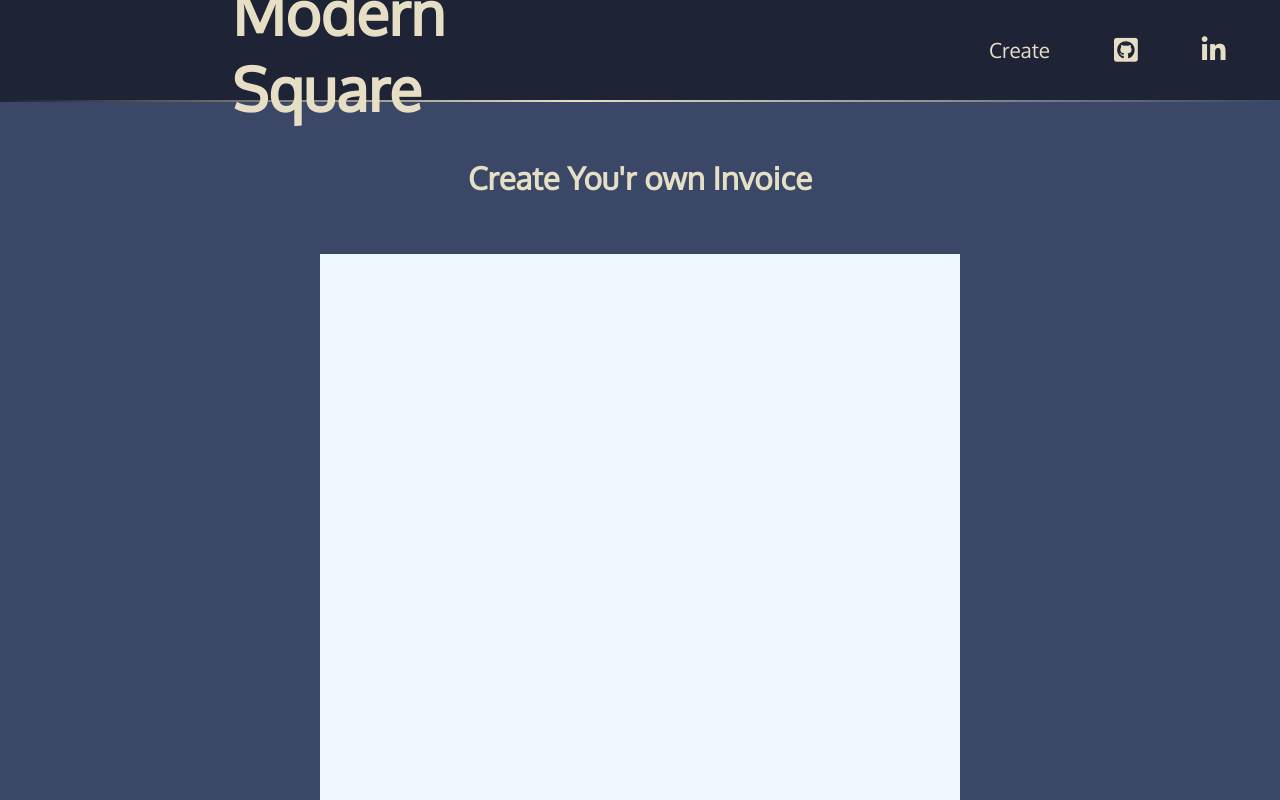
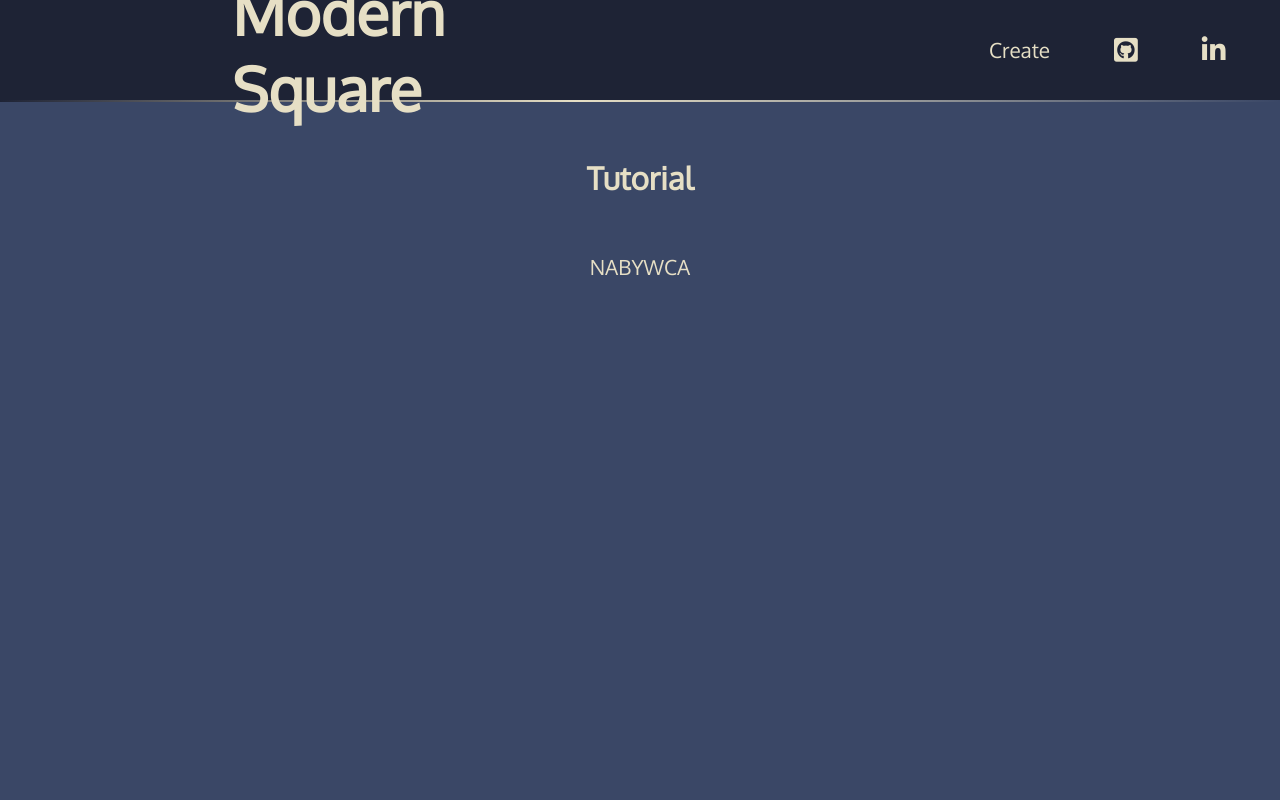
Before and after one commit to Mikucki/InvoiceGeneratorJS, a plain HTML site: page index.html in a window 1280 px wide. Shown: the top 800 px of the page. Drawn offline with Linux system fonts and the light colour scheme; a web font is replaced by a local one.

Commit message:
added flex for invoice

```diff
--- a/index.html
+++ b/index.html
@@ -28,11 +28,14 @@
   <div class="gradient"></div>
   <section>
     <div>
-      <h2>Create You'r own Invoice</h2>
+      <h2>Tutorial</h2>
     </div>
-    <div class="invoice-posicioning">
-      <span class="invoiceBackground"></span>
-    </div>
+    <div class="invoice-flex">
+      <div class="invoice-background">
+        <div class="invoice-firstrow-flex"></div>
+          <div class="invoice-logo">NABYWCA</div>
+      </div>
+     </div>
   </section>
 </body>
 </html>
```
